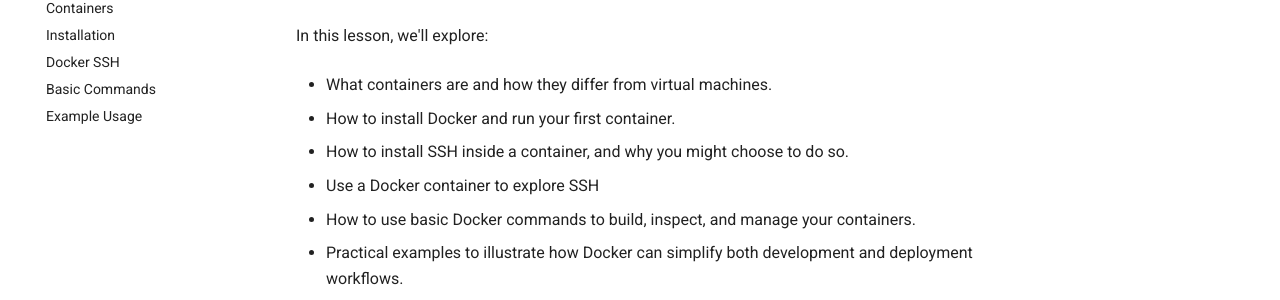
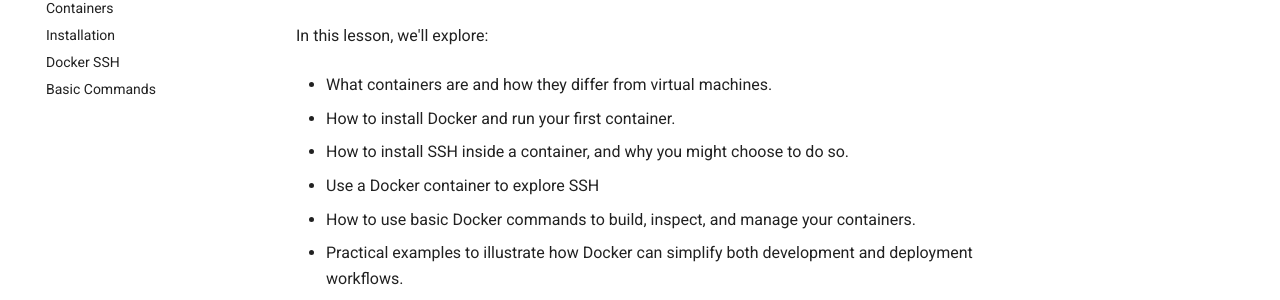
Before and after one commit to det-lab/docker-lesson, an MkDocs documentation site: the page built from docs/index.md, in a window 1280 px wide. Shown: the part 157-457 px from the top of the page. Built offline with MkDocs 1.6.1 and Material for MkDocs 9.7.7, drawn with Linux system fonts in a browser that asks for light colours.

Commit message:
Updated YAML file

```diff
--- a/mkdocs.yml
+++ b/mkdocs.yml
@@ -5,7 +5,6 @@
   - Installation: 02_installation.md
   - Docker SSH: 03_docker-ssh.md
   - Basic Commands: 04_basic-commands.md
-  - Example Usage: 05_examples.md
 
 theme:
   name: material
```
